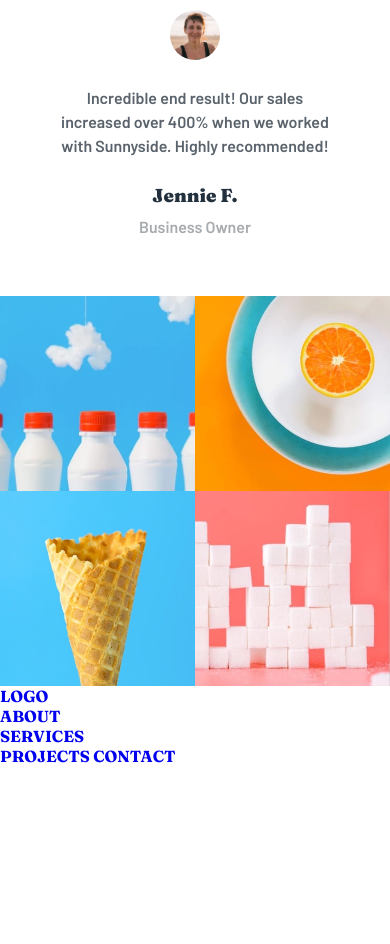
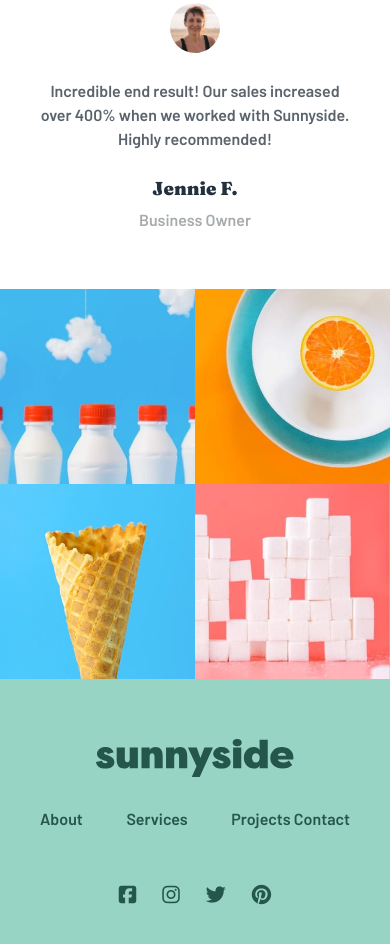
Before and after one commit to okayda/sunny-landing-page, a website built with Parcel: page src/index.html in a window 390 px wide. Shown: the part 3803-4747 px from the top of the page. Before the commit the page ends 4569 px from the top, so only its background shows below. Built offline with nearby package versions, Linux system fonts and the light colour scheme.

Commit message:
Add footer with styles at mobile

```diff
--- a/src/index.html
+++ b/src/index.html
@@ -12,6 +12,12 @@
     <title>Sunny Landing Page</title>
 
     <link rel="stylesheet" href="scss/main.scss" />
+
+    <script
+      defer
+      src="https://kit.fontawesome.com/95a710df2e.js"
+      crossorigin="anonymous"
+    ></script>
 
     <script defer src="./js/script.js"></script>
   </head>
@@ -135,6 +141,8 @@
       <section class="testimonials-section">
         <h2>Client testimonials</h2>
 
+        <div class="testimonials-content"></div>
+
         <figure class="testimonial-content">
           <img src="../assets/image-emily.jpg" alt="" />
 
@@ -192,11 +200,13 @@
       </section>
     </main>
 
-    <footer>
-      <a href="#">Logo</a>
+    <footer class="main-footer">
+      <a href="#" class="footer-logo">
+        <img src="../assets/logo-dark-cyan.svg" alt="" />
+      </a>
 
       <nav>
-        <ul>
+        <ul class="footer-nav-links">
           <li>
             <a href="#">About</a>
           </li>
@@ -209,6 +219,32 @@
             <a href="#">Projects Contact</a>
           </li>
         </ul>
+
+        <ul class="footer-nav-icons-links">
+          <li>
+            <a href="#">
+              <i class="fab fa-facebook-square"></i>
+            </a>
+          </li>
+
+          <li>
+            <a href="#">
+              <i class="fab fa-instagram"></i>
+            </a>
+          </li>
+
+          <li>
+            <a href="#">
+              <i class="fab fa-twitter"></i>
+            </a>
+          </li>
+
+          <li>
+            <a href="#">
+              <i class="fab fa-pinterest"></i>
+            </a>
+          </li>
+        </ul>
       </nav>
     </footer>
   </body>
--- a/src/scss/_global.scss
+++ b/src/scss/_global.scss
@@ -38,6 +38,10 @@ button {
   line-height: 0;
 }
 
+ul {
+  list-style: none;
+}
+
 p {
   line-height: 1.5;
 }
--- a/src/scss/abstracts/_variables.scss
+++ b/src/scss/abstracts/_variables.scss
@@ -3,7 +3,7 @@ $soft-red: hsl(7, 99%, 70%);
 $yellow: hsl(51, 100%, 49%);
 $dark-desaturated-cyan: hsl(167, 40%, 24%);
 $dark-blue: hsl(198, 62%, 26%);
-$dark-moderate-cyan: hsl(168, 34%, 41%);
+$light-cyan: #98d4c4;
 
 // Neutral
 $very-dark-desaturated-blue: hsl(212, 27%, 19%);
--- a/src/scss/layout/_footer.scss
+++ b/src/scss/layout/_footer.scss
@@ -0,0 +1,42 @@
+@use "../abstracts" as *;
+
+.main-footer {
+  background-color: $light-cyan;
+  padding: 6rem 4rem;
+
+  display: flex;
+  flex-direction: column;
+  gap: 3.2rem;
+}
+
+.footer-logo {
+  align-self: center;
+
+  display: inline-block;
+  line-height: 0;
+  width: 64%;
+  height: 100%;
+}
+
+.main-footer a:link,
+.main-footer a:visited {
+  color: $dark-desaturated-cyan;
+  font-family: "Barlow", sans-serif;
+  text-transform: capitalize;
+}
+
+.footer-nav-links,
+.footer-nav-icons-links {
+  display: flex;
+}
+
+.footer-nav-links {
+  justify-content: space-between;
+  margin-bottom: 5.4rem;
+}
+
+.footer-nav-icons-links {
+  font-size: 2rem;
+  gap: 2.6rem;
+  justify-content: center;
+}
--- a/src/scss/layout/_testimonials-section.scss
+++ b/src/scss/layout/_testimonials-section.scss
@@ -6,7 +6,7 @@
   gap: 4rem;
   align-items: center;
 
-  padding: 6rem 5.6rem;
+  padding: 6rem 4rem;
 }
 
 .testimonials-section h2 {
--- a/src/scss/main.scss
+++ b/src/scss/main.scss
@@ -6,3 +6,4 @@
 @use "./layout/product-section";
 @use "./layout/testimonials-section";
 @use "./layout/gallery-section";
+@use "./layout/footer";
```
Also changed, not shown: assets/logo-dark-cyan.svg (added).
